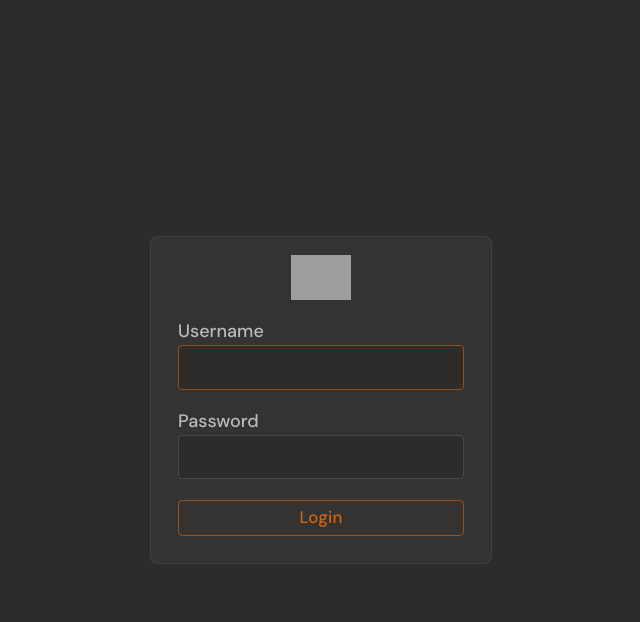
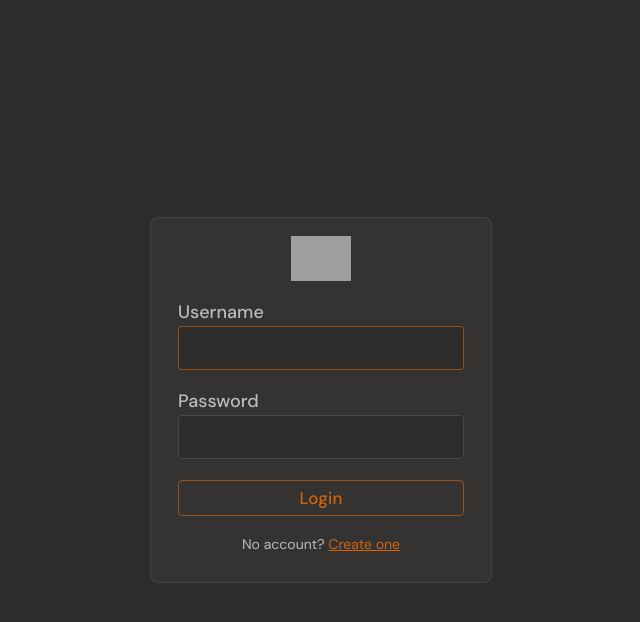
Before and after one commit to FinnE145/Satura, a Flask app: page /login in a window 1280 px wide. Shown: the top 622 px of the page, without its empty margins (319-959 px from the left). Run offline with Flask 3, Linux system fonts and the light colour scheme; grey boxes are pictures that could not be loaded.

Commit message:
Add signup button and link

```diff
--- a/app/static/css/site.css
+++ b/app/static/css/site.css
@@ -136,6 +136,10 @@ h6 {
     font-style: italic;
 }
 
+.text-center {
+    text-align: center;
+}
+
 /* Small DM Sans — timestamps, labels, metadata */
 .text-small-sans {
     font-family: var(--font-ui);
@@ -2201,6 +2205,19 @@ body:has(.login-wrap) {
     font-size: 0.9375em;
 }
 
+.login-footer {
+    margin-top: 1rem;
+}
+
+.login-footer a {
+    color: var(--accent);
+    transition: color 0.15s;
+}
+
+.login-footer a:hover {
+    color: var(--accent-bright);
+}
+
 .error-msg {
     display: flex;
     align-items: baseline;
--- a/app/templates/base.html
+++ b/app/templates/base.html
@@ -49,6 +49,7 @@
                 </a>
                 {% else %}
                 <a href="/login" class="btn btn--secondary btn--sm">Sign in</a>
+                <a href="/signup" class="btn btn--accent btn--sm">Sign up</a>
                 {% endif %}
             </div>
         </div>
--- a/app/templates/login.html
+++ b/app/templates/login.html
@@ -29,6 +29,7 @@
                 </div>
                 <button type="submit" class="btn btn--accent">Login</button>
             </form>
+            <p class="text-small-sans text-subtle text-center login-footer">No account? <a href="/signup">Create one</a></p>
         </div>
     </div>
 </body>
```
Also changed, not shown: docs/css_classes.md (+2 -0 lines).
